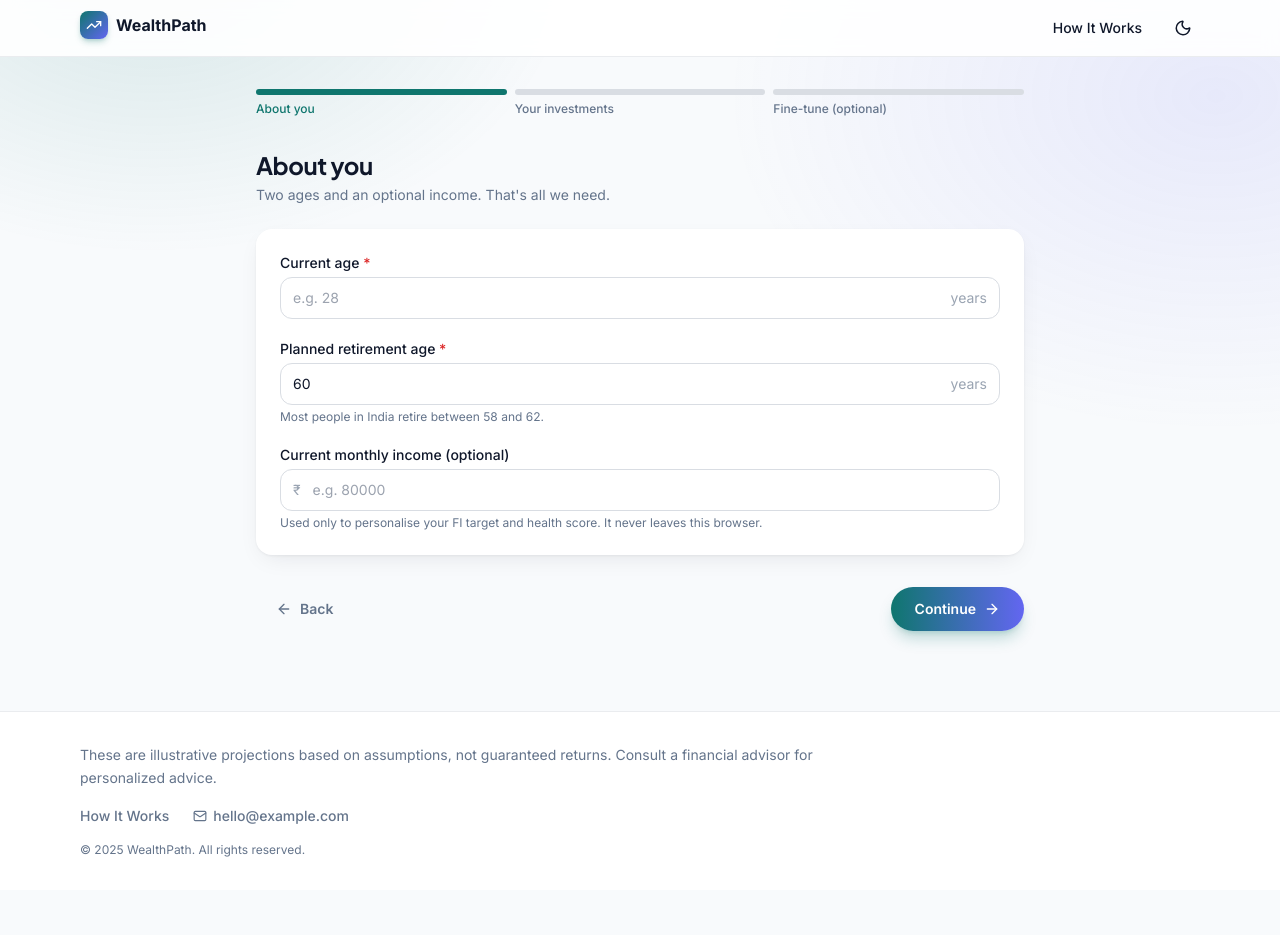
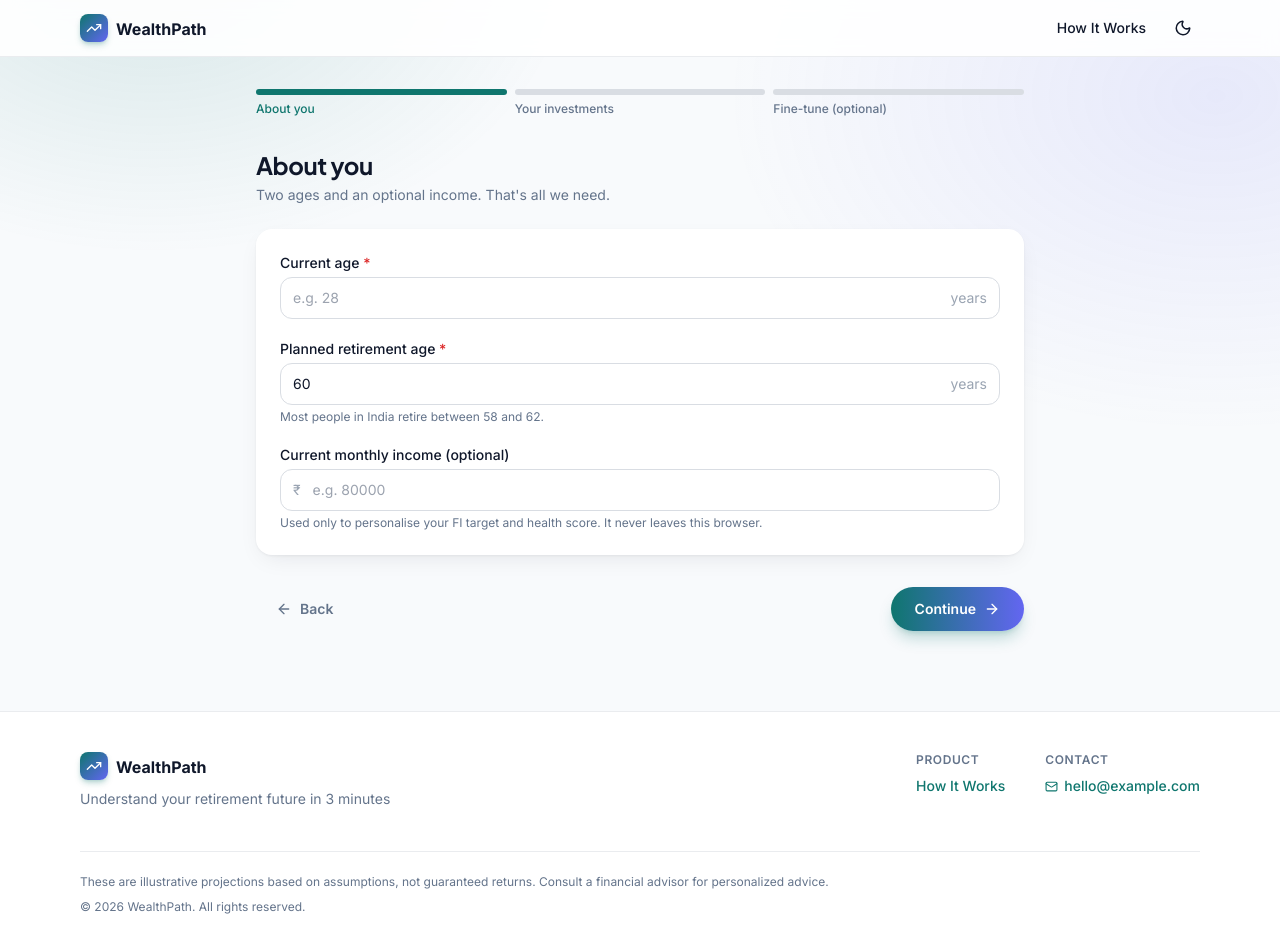
Before and after one commit to yodkwtf/corpusiq, a React (Vite) app: page /plan in a window 1280 px wide. Before the commit the page ends 890 px from the top, so only its background shows below. Built offline with nearby package versions, Linux system fonts and the light colour scheme.

Commit message:
refactor: improve layout structure in components and fix minor bugs

```diff
--- a/src/components/shared/Layout.jsx
+++ b/src/components/shared/Layout.jsx
@@ -17,19 +17,20 @@ export function Navbar() {
         <Link to="/" aria-label={`${branding.appName} home`} className="text-text-primary dark:text-text-primary-dark">
           <Logo />
         </Link>
-        <nav aria-label="Main" className="flex items-center gap-1 sm:gap-3">
+        <nav aria-label="Main" className="flex items-center gap-1 sm:gap-2">
           <Link
             to="/how-it-works"
-            className={`rounded-lg px-3 py-1.5 text-sm font-medium transition-colors hover:bg-ink-100 dark:hover:bg-ink-800 ${
+            className={`rounded-lg px-2 py-1.5 text-sm font-medium transition-colors hover:bg-ink-100 dark:hover:bg-ink-800 sm:px-3 ${
               location.pathname === "/how-it-works" ? "text-primary" : ""
             }`}
           >
-            How It Works
+            <span className="hidden sm:inline">How It Works</span>
+            <span className="sm:hidden">Guide</span>
           </Link>
           {state.ui.hasResults && (
             <Link
               to="/dashboard"
-              className={`rounded-lg px-3 py-1.5 text-sm font-medium transition-colors hover:bg-ink-100 dark:hover:bg-ink-800 ${
+              className={`rounded-lg px-2 py-1.5 text-sm font-medium transition-colors hover:bg-ink-100 dark:hover:bg-ink-800 sm:px-3 ${
                 location.pathname === "/dashboard" ? "text-primary" : ""
               }`}
             >
@@ -54,20 +55,48 @@ export function Footer() {
   const socials = Object.entries(branding.social).filter(([, url]) => url);
 
   return (
-    <footer className="print-hide mt-12 border-t border-ink-100 bg-surface py-8 dark:border-ink-800 dark:bg-surface-dark">
-      <div className="mx-auto max-w-6xl space-y-4 px-4 text-sm text-text-secondary dark:text-text-secondary-dark">
-        <p className="max-w-3xl leading-relaxed">{branding.footer.disclaimer}</p>
-        <div className="flex flex-wrap items-center gap-x-6 gap-y-2">
+    <footer className="print-hide mt-12 border-t border-ink-100 bg-surface dark:border-ink-800 dark:bg-surface-dark">
+      <div className="mx-auto max-w-6xl px-4">
+        {/* Main row */}
+        <div className="flex flex-col gap-8 py-10 sm:flex-row sm:items-start sm:justify-between">
+          {/* Brand side */}
+          <div className="max-w-xs space-y-2">
+            <Link to="/" aria-label={`${branding.appName} home`} className="text-text-primary dark:text-text-primary-dark">
+              <Logo />
+            </Link>
+            <p className="text-sm leading-relaxed text-text-secondary dark:text-text-secondary-dark">
+              {branding.tagline}
+            </p>
+          </div>
+
+          {/* Links side */}
+          <div className="flex flex-wrap gap-x-10 gap-y-6">
+            {branding.footer.links.length > 0 && (
+              <div className="space-y-2">
+                <p className="text-xs font-semibold uppercase tracking-wider text-text-secondary dark:text-text-secondary-dark">
+                  Product
+                </p>
                 {branding.footer.links.map((link) => (
-            <Link key={link.href} to={link.href} className="font-medium hover:text-primary">
+                  <Link
+                    key={link.href}
+                    to={link.href}
+                    className="block text-sm font-medium text-primary underline-offset-2 hover:underline dark:text-primary"
+                  >
                     {link.label}
                   </Link>
                 ))}
+              </div>
+            )}
+
+            <div className="space-y-2">
+              <p className="text-xs font-semibold uppercase tracking-wider text-text-secondary dark:text-text-secondary-dark">
+                Contact
+              </p>
               <a
                 href={`mailto:${branding.footer.contactEmail}`}
-            className="inline-flex items-center gap-1.5 font-medium hover:text-primary"
+                className="inline-flex items-center gap-1.5 text-sm font-medium text-primary underline-offset-2 hover:underline dark:text-primary"
               >
-            <Mail size={14} aria-hidden="true" />
+                <Mail size={13} aria-hidden="true" />
                 {branding.footer.contactEmail}
               </a>
               {socials.map(([key, url]) => (
@@ -76,14 +105,25 @@ export function Footer() {
                   href={url}
                   target="_blank"
                   rel="noreferrer"
-              className="inline-flex items-center gap-1 font-medium hover:text-primary"
+                  className="flex items-center gap-1 text-sm text-text-secondary transition-colors hover:text-primary dark:text-text-secondary-dark dark:hover:text-primary"
                 >
                   {SOCIAL_LABELS[key] || key}
-              <ExternalLink size={12} aria-hidden="true" />
+                  <ExternalLink size={11} aria-hidden="true" />
                 </a>
               ))}
             </div>
-        <p className="text-xs">{branding.footer.copyrightText}</p>
+          </div>
+        </div>
+
+        {/* Bottom bar */}
+        <div className="border-t border-ink-100 py-5 dark:border-ink-800">
+          <p className="mb-2 text-xs leading-relaxed text-text-secondary dark:text-text-secondary-dark">
+            {branding.footer.disclaimer}
+          </p>
+          <p className="text-xs text-text-secondary dark:text-text-secondary-dark">
+            © {new Date().getFullYear()} {branding.appName}. All rights reserved.
+          </p>
+        </div>
       </div>
     </footer>
   );
--- a/src/components/shared/Logo.jsx
+++ b/src/components/shared/Logo.jsx
@@ -1,9 +1,9 @@
-import { branding } from "../../config/branding";
-import { TrendingUp } from "lucide-react";
+import { branding } from '../../config/branding';
+import { TrendingUp } from 'lucide-react';
 
 /** App logo - reads entirely from branding config. */
-export default function Logo({ className = "" }) {
-  if (branding.logo.type === "image") {
+export default function Logo({ className = '' }) {
+  if (branding.logo.type === 'image') {
     return (
       <img
         src={branding.logo.imagePath}
@@ -14,10 +14,13 @@ export default function Logo({ className = "" }) {
   }
   return (
     <span className={`inline-flex items-center gap-2 font-bold ${className}`}>
-      <span className="rounded-lg bg-gradient-to-br from-primary to-brand p-1.5 text-white shadow-md shadow-primary/25" aria-hidden="true">
+      <span
+        className="flex items-center justify-center rounded-lg bg-gradient-to-br from-primary to-brand p-1.5 text-white shadow-md shadow-primary/25"
+        aria-hidden="true"
+      >
         <TrendingUp size={16} />
       </span>
-      <span>{branding.logo.text}</span>
+      <span className="translate-y-px leading-none">{branding.logo.text}</span>
     </span>
   );
 }
```
Also changed, not shown: src/pages/Dashboard.jsx (+126 -53 lines). Lines whose indentation alone changed are shown as unchanged.
